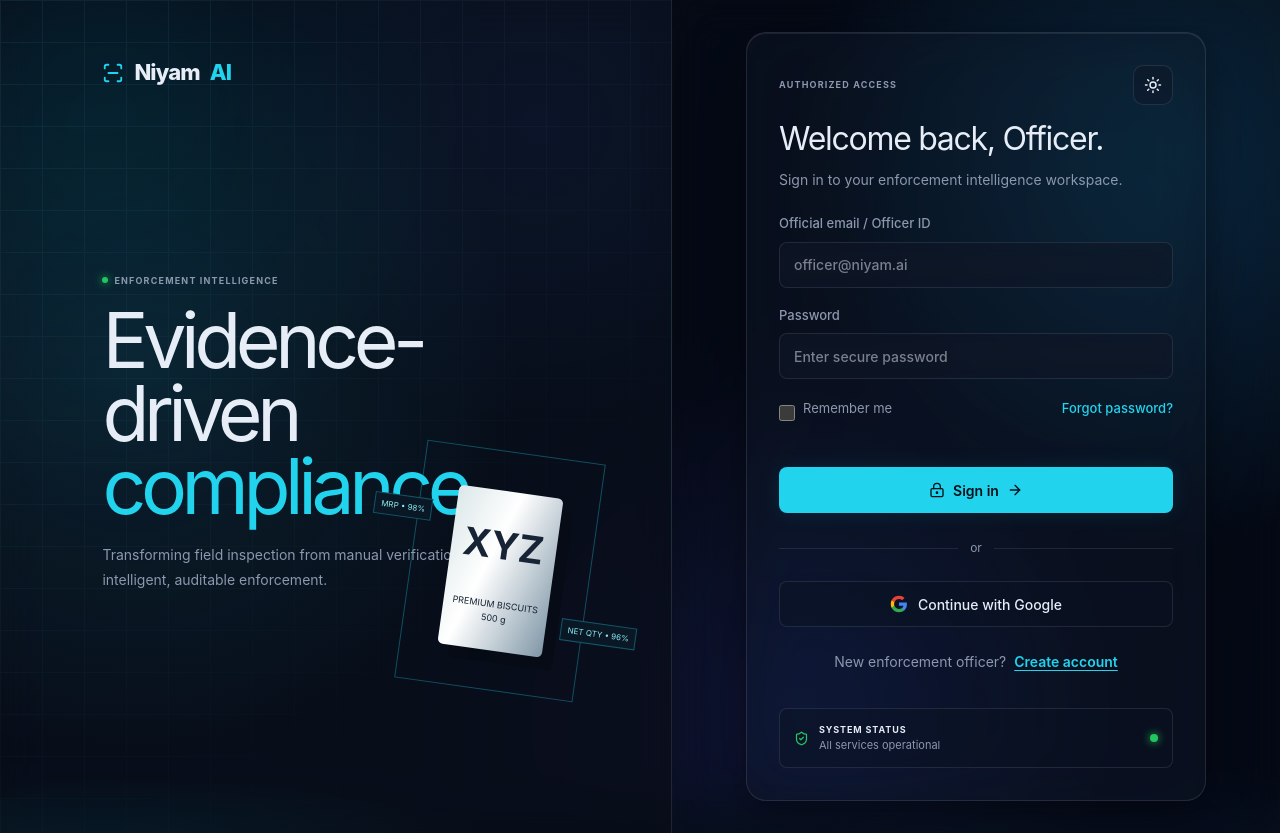
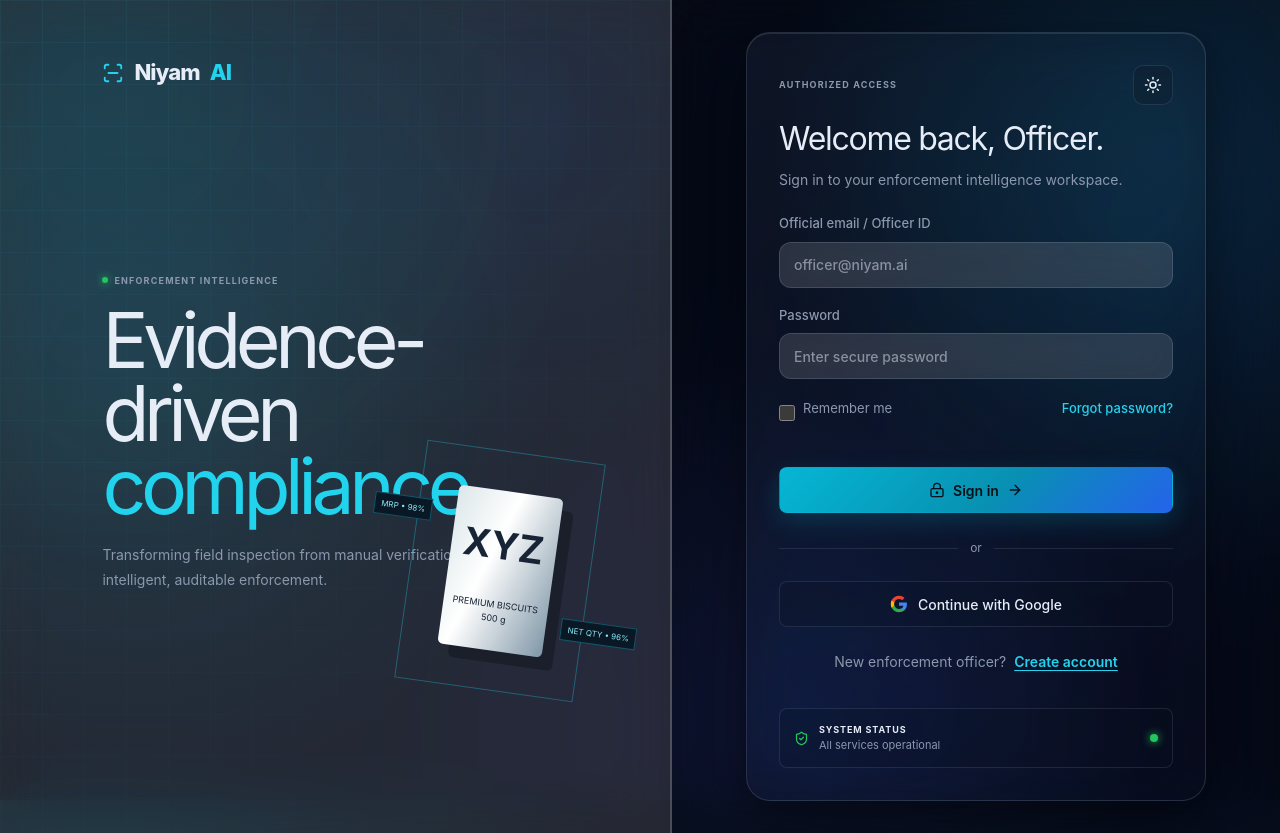
Before and after one commit to Arijit166/NiyamAI, a Next.js app: page /login in a window 1280 px wide. Built offline with nearby package versions, Linux system fonts and the light colour scheme.

Commit message:
Refine translucent light mode UI, made the buttons glow & added hover

```diff
--- a/app/globals.css
+++ b/app/globals.css
@@ -6,11 +6,11 @@
   --background: #f5f7fa;
   --foreground: #172033;
 
-  --card: rgba(255, 255, 255, 0.55);
+  --card: rgba(255, 255, 255, 0.18);
   --card-foreground: #172033;
 
   --muted: #64748b;
-  --border: rgba(148, 163, 184, 0.28);
+  --border: rgba(148, 163, 184, 0.22);
 
   --cyan: #0891b2;
   --blue: #2563eb;
@@ -19,9 +19,9 @@
   --red: #dc2626;
   --purple: #7c3aed;
 
-  --sidebar: rgba(255, 255, 255, 0.48);
-  --surface: rgba(238, 242, 246, 0.48);
-  --elevated: rgba(255, 255, 255, 0.58);
+  --sidebar: rgba(255, 255, 255, 0.12);
+  --surface: rgba(238, 242, 246, 0.10);
+  --elevated: rgba(255, 255, 255, 0.20);
 
   --radius: .75rem;
 }
@@ -31,7 +31,7 @@
   --background: #070b14;
   --foreground: #e7edf7;
 
-  --card: rgba(17, 24, 39, 0.52);
+  --card: rgba(17, 24, 39, 0.30);
   --card-foreground: #e7edf7;
 
   --muted: #8b98ae;
@@ -44,9 +44,9 @@
   --red: #ef4444;
   --purple: #8b5cf6;
 
-  --sidebar: rgba(10, 16, 28, 0.52);
-  --surface: rgba(13, 19, 32, 0.44);
-  --elevated: rgba(21, 29, 46, 0.58);
+  --sidebar: rgba(10, 16, 28, 0.28);
+  --surface: rgba(13, 19, 32, 0.22);
+  --elevated: rgba(21, 29, 46, 0.32);
 
   --radius: .75rem;
 }
@@ -71,45 +71,48 @@
 }
 
 *::-webkit-scrollbar {
-  width: 9px;
-  height: 9px;
+  width: 7px;
+  height: 7px;
 }
 
 *::-webkit-scrollbar-track {
-  background: var(--background);
+  background: transparent;
 }
 
 *::-webkit-scrollbar-thumb {
-  background: var(--border);
-  border: 2px solid var(--background);
+  background: rgba(100, 116, 139, 0.28);
+  border: 2px solid transparent;
   border-radius: 999px;
+  background-clip: padding-box;
 }
 
 *::-webkit-scrollbar-thumb:hover {
-  background: var(--cyan);
+  background: rgba(34, 211, 238, 0.55);
+  background-clip: padding-box;
 }
 
 html {
   background: var(--background);
+  scroll-behavior: smooth;
 }
 
 body {
   margin: 0;
   background:
     radial-gradient(
-      700px circle at 8% 15%,
-      rgba(34, 211, 238, 0.14),
-      transparent 55%
+      800px circle at 8% 12%,
+      rgba(34, 211, 238, 0.11),
+      transparent 62%
     ),
     radial-gradient(
-      650px circle at 88% 25%,
-      rgba(59, 130, 246, 0.10),
-      transparent 55%
+      700px circle at 92% 28%,
+      rgba(59, 130, 246, 0.08),
+      transparent 62%
     ),
     radial-gradient(
-      700px circle at 65% 90%,
-      rgba(124, 58, 237, 0.07),
-      transparent 60%
+      750px circle at 65% 92%,
+      rgba(124, 58, 237, 0.055),
+      transparent 65%
     ),
     var(--background);
   background-attachment: fixed;
@@ -117,6 +120,7 @@ body {
   font-family: var(--font-sans);
   font-size: 14px;
   line-height: 1.5;
+  overflow-x: hidden;
 }
 
 button, input, select, textarea { font: inherit; }
@@ -131,31 +135,49 @@ button:focus-visible, input:focus-visible, select:focus-visible, textarea:focus-
   display: flex;
   background:
     radial-gradient(
-      700px circle at 15% 0%,
-      rgba(34, 211, 238, 0.045),
-      transparent 60%
+      900px circle at 12% 8%,
+      rgba(34, 211, 238, 0.06),
+      transparent 65%
     ),
     radial-gradient(
-      700px circle at 90% 100%,
-      rgba(59, 130, 246, 0.035),
-      transparent 60%
+      800px circle at 90% 90%,
+      rgba(59, 130, 246, 0.055),
+      transparent 65%
     ),
-    var(--background);
+    transparent;
 }
 
 .sidebar {
   width: 258px;
   flex: 0 0 258px;
-  background: var(--sidebar);
-  border-right: 1px solid var(--border);
-  backdrop-filter: blur(20px) saturate(135%);
-  -webkit-backdrop-filter: blur(20px) saturate(135%);
-  box-shadow: 8px 0 35px rgba(0, 0, 0, 0.04);
+
+  background:
+    linear-gradient(
+      180deg,
+      rgba(255, 255, 255, 0.10),
+      rgba(255, 255, 255, 0.035)
+    ),
+    var(--sidebar);
+
+  border-right: 1px solid rgba(255, 255, 255, 0.20);
+
+  backdrop-filter: blur(28px) saturate(150%);
+  -webkit-backdrop-filter: blur(28px) saturate(150%);
+
+  box-shadow:
+    10px 0 45px rgba(15, 23, 42, 0.06),
+    inset -1px 0 0 rgba(255, 255, 255, 0.12);
+
   display: flex;
   flex-direction: column;
   padding: 20px 13px 16px;
   z-index: 20;
-  transition: width .25s ease, transform .25s ease;
+
+  transition:
+    width .25s ease,
+    transform .25s ease,
+    background .3s ease,
+    box-shadow .3s ease;
 }
 
 .sidebar.collapsed {
@@ -209,14 +231,27 @@ button:focus-visible, input:focus-visible, select:focus-visible, textarea:focus-
   display: flex;
   gap: 10px;
   align-items: center;
+
   padding: 11px 10px;
-  background: var(--surface);
-  border: 1px solid var(--border);
-  border-radius: 9px;
+
+  background:
+    linear-gradient(
+      135deg,
+      rgba(255, 255, 255, 0.16),
+      rgba(255, 255, 255, 0.05)
+    );
+
+  border: 1px solid rgba(255, 255, 255, 0.20);
+  border-radius: 14px;
+
   margin: 0 2px 19px;
-  backdrop-filter: blur(14px) saturate(130%);
-  -webkit-backdrop-filter: blur(14px) saturate(130%);
-  box-shadow: 0 6px 20px rgba(0, 0, 0, 0.04);
+
+  backdrop-filter: blur(22px) saturate(145%);
+  -webkit-backdrop-filter: blur(22px) saturate(145%);
+
+  box-shadow:
+    0 10px 30px rgba(15, 23, 42, 0.05),
+    inset 0 1px 0 rgba(255, 255, 255, 0.22);
 }
 
 .workspace-dot {
@@ -278,9 +313,21 @@ nav {
 }
 
 .nav-item.active {
-  background: var(--surface);
+  background:
+    linear-gradient(
+      135deg,
+      rgba(34, 211, 238, 0.12),
+      rgba(34, 211, 238, 0.045)
+    );
+
   color: var(--cyan);
-  box-shadow: inset 2px 0 0 var(--cyan);
+
+  border: 1px solid rgba(34, 211, 238, 0.16);
+  border-radius: 12px;
+
+  box-shadow:
+    inset 0 1px 0 rgba(255, 255, 255, 0.18),
+    0 0 25px rgba(34, 211, 238, 0.05);
 }
 
 .nav-item.accent {
@@ -373,15 +420,30 @@ nav {
 
 .topbar {
   height: 68px;
-  border-bottom: 1px solid var(--border);
+
+  border-bottom: 1px solid rgba(255, 255, 255, 0.18);
+
   display: flex;
   align-items: center;
   justify-content: space-between;
+
   padding: 0 30px;
-  background: var(--elevated);
-  backdrop-filter: blur(20px) saturate(135%);
-  -webkit-backdrop-filter: blur(20px) saturate(135%);
-  box-shadow: 0 8px 30px rgba(0, 0, 0, 0.04);
+
+  background:
+    linear-gradient(
+      180deg,
+      rgba(255, 255, 255, 0.16),
+      rgba(255, 255, 255, 0.055)
+    ),
+    var(--elevated);
+
+  backdrop-filter: blur(28px) saturate(155%);
+  -webkit-backdrop-filter: blur(28px) saturate(155%);
+
+  box-shadow:
+    0 10px 40px rgba(15, 23, 42, 0.055),
+    inset 0 1px 0 rgba(255, 255, 255, 0.22);
+
   position: sticky;
   top: 0;
   z-index: 10;
@@ -556,15 +618,23 @@ main {
 }
 
 .button.primary {
-  background: var(--cyan);
+  background:
+    linear-gradient(
+      135deg,
+      #06b6d4,
+      #0891b2 55%,
+      #2563eb
+    );
   color: #051119;
-  box-shadow: 0 0 22px #22d3ee1c;
+  box-shadow:
+    0 8px 25px rgba(6, 182, 212, 0.20);
 }
 
 .button.primary:hover {
   background: #63eafa;
-  transform: translateY(-1px);
-  box-shadow: 0 0 27px #22d3ee36;
+  transform: translateY(-2px);
+  box-shadow:
+    0 12px 35px rgba(6, 182, 212, 0.28);
 }
 
 .button.secondary, .button.ghost {
@@ -639,14 +709,60 @@ main {
 
 .stat-card,
 .panel {
-  background: var(--card);
-  border: 1px solid var(--border);
-  border-radius: 10px;
-  backdrop-filter: blur(18px) saturate(135%);
-  -webkit-backdrop-filter: blur(18px) saturate(135%);
+  background:
+    linear-gradient(
+      135deg,
+      rgba(255, 255, 255, 0.10),
+      rgba(255, 255, 255, 0.025)
+    ),
+    var(--card);
+
+  border: 1px solid rgba(255, 255, 255, 0.16);
+  border-radius: 16px;
+
+  backdrop-filter: blur(26px) saturate(150%);
+  -webkit-backdrop-filter: blur(26px) saturate(150%);
+
   box-shadow:
-    0 12px 35px rgba(0, 0, 0, 0.045),
-    inset 0 1px 0 rgba(255, 255, 255, 0.05);
+    0 18px 50px rgba(15, 23, 42, 0.045),
+    0 4px 14px rgba(15, 23, 42, 0.02),
+    inset 0 1px 0 rgba(255, 255, 255, 0.30);
+
+  transition:
+    transform .25s ease,
+    box-shadow .25s ease,
+    border-color .25s ease,
+    background .3s ease;
+}
+
+.dark .stat-card,
+.dark .panel {
+  background:
+    linear-gradient(
+      135deg,
+      rgba(255, 255, 255, 0.18),
+      rgba(255, 255, 255, 0.055)
+    ),
+    var(--card);
+
+  border-color: rgba(255, 255, 255, 0.22);
+
+  box-shadow:
+    0 18px 50px rgba(15, 23, 42, 0.07),
+    0 4px 14px rgba(15, 23, 42, 0.035),
+    inset 0 1px 0 rgba(255, 255, 255, 0.42);
+}
+
+.stat-card:hover,
+.panel:hover {
+  transform: translateY(-2px);
+
+  border-color: rgba(34, 211, 238, 0.18);
+
+  box-shadow:
+    0 24px 60px rgba(15, 23, 42, 0.10),
+    0 6px 18px rgba(15, 23, 42, 0.04),
+    inset 0 1px 0 rgba(255, 255, 255, 0.48);
 }
 
 .stat-card {
@@ -721,13 +837,29 @@ main {
 
 .hero-inspection {
   min-height: 300px;
-  background: var(--card);
-  border: 1px solid var(--border);
-  border-radius: 10px;
+
+  background:
+    linear-gradient(
+      135deg,
+      rgba(255, 255, 255, 0.16),
+      rgba(255, 255, 255, 0.045)
+    ),
+    var(--card);
+
+  border: 1px solid rgba(255, 255, 255, 0.20);
+  border-radius: 18px;
+
   position: relative;
   overflow: hidden;
   display: flex;
   padding: 29px;
+
+  backdrop-filter: blur(26px) saturate(150%);
+  -webkit-backdrop-filter: blur(26px) saturate(150%);
+
+  box-shadow:
+    0 20px 55px rgba(15, 23, 42, 0.07),
+    inset 0 1px 0 rgba(255, 255, 255, 0.38);
 }
 
 .hero-grid {
@@ -2887,7 +3019,9 @@ tbody tr:hover {
 .auth-visual {
   position: relative;
   overflow: hidden;
+
   padding: 56px 8vw;
+
   display: flex;
   flex-direction: column;
   justify-content: space-between;
@@ -2896,18 +3030,22 @@ tbody tr:hover {
     radial-gradient(
       650px circle at 20% 45%,
       rgba(34, 211, 238, 0.10),
-      transparent 60%
+      transparent 65%
     ),
     radial-gradient(
       500px circle at 80% 15%,
       rgba(59, 130, 246, 0.07),
-      transparent 60%
+      transparent 65%
     ),
-    var(--sidebar);
-
-  backdrop-filter: blur(20px) saturate(140%);
-  -webkit-backdrop-filter: blur(20px) saturate(140%);
-  border-right: 1px solid var(--border);
+    rgba(255, 255, 255, 0.12);
+
+  backdrop-filter: blur(28px) saturate(150%);
+  -webkit-backdrop-filter: blur(28px) saturate(150%);
+
+  border-right: 1px solid rgba(255, 255, 255, 0.18);
+
+  box-shadow:
+    inset -1px 0 0 rgba(255, 255, 255, 0.18);
 }
 
 .auth-grid {
@@ -3020,38 +3158,39 @@ tbody tr:hover {
 .auth-panel {
   display: grid;
   place-items: center;
+
   padding: 32px;
 
   background:
     radial-gradient(
-      600px circle at 85% 18%,
+      650px circle at 85% 18%,
+      rgba(34, 211, 238, 0.09),
+      transparent 65%
+    ),
+    radial-gradient(
+      550px circle at 20% 85%,
+      rgba(59, 130, 246, 0.06),
+      transparent 65%
+    ),
+    rgba(255, 255, 255, 0.10);
+
+  backdrop-filter: blur(28px) saturate(150%);
+  -webkit-backdrop-filter: blur(28px) saturate(150%);
+}
+
+.dark .auth-panel {
+  background:
+    radial-gradient(
+      650px circle at 85% 18%,
       rgba(34, 211, 238, 0.10),
       transparent 65%
     ),
     radial-gradient(
-      500px circle at 20% 85%,
-      rgba(59, 130, 246, 0.07),
-      transparent 65%
-    ),
-    rgba(255, 255, 255, 0.20);
-
-  backdrop-filter: blur(22px) saturate(145%);
-  -webkit-backdrop-filter: blur(22px) saturate(145%);
-}
-
-.dark .auth-panel {
-  background:
-    radial-gradient(
-      600px circle at 85% 18%,
-      rgba(34, 211, 238, 0.10),
-      transparent 65%
-    ),
-    radial-gradient(
-      500px circle at 20% 85%,
+      550px circle at 20% 85%,
       rgba(59, 130, 246, 0.08),
       transparent 65%
     ),
-    rgba(7, 11, 20, 0.24);
+    rgba(7, 11, 20, 0.16);
 }
 
 .auth-card {
@@ -3060,32 +3199,44 @@ tbody tr:hover {
   background:
     linear-gradient(
       135deg,
-      rgba(255, 255, 255, 0.48),
-      rgba(255,255,255,0.22)
+      rgba(255, 255, 255, 0.20),
+      rgba(255, 255, 255, 0.045)
     );
-  border: 1px solid rgba(255, 255, 255, 0.48);
-  border-radius: 20px;
+
+  border: 1px solid rgba(255, 255, 255, 0.28);
+  border-radius: 24px;
 
   padding: 32px;
 
-  backdrop-filter: blur(30px) saturate(170%);
-  -webkit-backdrop-filter: blur(30px) saturate(170%);
+  backdrop-filter: blur(32px) saturate(170%);
+  -webkit-backdrop-filter: blur(32px) saturate(170%);
 
   box-shadow:
-    0 25px 70px rgba(15, 23, 42, 0.13),
-    0 8px 25px rgba(15, 23, 42, 0.07),
-    inset 0 1px 0 rgba(255, 255, 255, 0.85),
-    inset 0 -1px 0 rgba(148, 163, 184, 0.12);
+    0 30px 80px rgba(15, 23, 42, 0.09),
+    0 8px 25px rgba(15, 23, 42, 0.035),
+    inset 0 1px 0 rgba(255, 255, 255, 0.55);
+
+  transition:
+    background .3s ease,
+    border-color .3s ease,
+    box-shadow .3s ease,
+    transform .25s ease;
 }
 
 .dark .auth-card {
-  background: rgba(17, 24, 39, 0.42);
-  border-color: rgba(148, 163, 184, 0.18);
+  background:
+    linear-gradient(
+      135deg,
+      rgba(30, 41, 59, 0.38),
+      rgba(15, 23, 42, 0.16)
+    );
+
+  border-color: rgba(148, 163, 184, 0.20);
 
   box-shadow:
-    0 25px 70px rgba(0, 0, 0, 0.32),
-    0 8px 25px rgba(0, 0, 0, 0.18),
-    inset 0 1px 0 rgba(255, 255, 255, 0.08);
+    0 30px 80px rgba(0, 0, 0, 0.38),
+    0 8px 25px rgba(0, 0, 0, 0.20),
+    inset 0 1px 0 rgba(255, 255, 255, 0.10);
 }
 
 .auth-card h2 {
@@ -3113,21 +3264,38 @@ tbody tr:hover {
   display: block;
   width: 100%;
   height: 46px;
+
   margin-top: 8px;
   padding: 0 14px;
+
   font-size: 14px;
-  border: 1px solid var(--border);
-  border-radius: 8px;
-  background: var(--card);
-  backdrop-filter: blur(10px);
-  -webkit-backdrop-filter: blur(10px);
+
+  border: 1px solid rgba(148, 163, 184, 0.24);
+  border-radius: 12px;
+
+  background: rgba(255, 255, 255, 0.12);
+
+  backdrop-filter: blur(16px);
+  -webkit-backdrop-filter: blur(16px);
+
   color: var(--foreground);
+
   outline: 0;
-  transition: border-color .2s;
+
+  transition:
+    background .2s ease,
+    border-color .2s ease,
+    box-shadow .2s ease;
 }
 
 .auth-card input:focus {
-  border-color: var(--cyan);
+  background: rgba(255, 255, 255, 0.18);
+
+  border-color: rgba(34, 211, 238, 0.55);
+
+  box-shadow:
+    0 0 0 3px rgba(34, 211, 238, 0.08),
+    0 0 25px rgba(34, 211, 238, 0.07);
 }
 
 .auth-options {
@@ -3402,10 +3570,34 @@ tbody tr:hover {
   }
 
   .search-box {
-    width: auto;
-    flex: 1;
-    max-width: 330px;
-    margin-left: 8px;
+    width: min(390px, 35vw);
+    height: 36px;
+
+    display: flex;
+    align-items: center;
+    gap: 9px;
+
+    background:
+      linear-gradient(
+        135deg,
+        rgba(255, 255, 255, 0.16),
+        rgba(255, 255, 255, 0.055)
+      ),
+      var(--card);
+
+    backdrop-filter: blur(20px) saturate(145%);
+    -webkit-backdrop-filter: blur(20px) saturate(145%);
+
+    border: 1px solid rgba(255, 255, 255, 0.20);
+    border-radius: 12px;
+
+    padding: 0 10px;
+    color: var(--muted);
+
+    transition:
+      border-color .2s ease,
+      box-shadow .2s ease,
+      background .2s ease;
   }
 
   .top-actions {
@@ -3607,9 +3799,20 @@ tbody tr:hover {
     right: 10px;
     bottom: 10px;
     height: 59px;
-    background: var(--elevated);
-    border: 1px solid var(--border);
-    border-radius: 12px;
+    background:
+      linear-gradient(
+        135deg,
+      rgba(255, 255, 255, 0.18),
+      rgba(255, 255, 255, 0.06)
+      ),
+      var(--elevated);
+    border: 1px solid rgba(255, 255, 255, 0.22);
+    border-radius: 18px;
+    box-shadow:
+      0 18px 45px rgba(15, 23, 42, 0.14),
+      inset 0 1px 0 rgba(255, 255, 255, 0.30);
+    backdrop-filter: blur(24px) saturate(150%);
+    -webkit-backdrop-filter: blur(24px) saturate(150%);
     box-shadow: 0 10px 35px #0009;
     justify-content: space-around;
     backdrop-filter: blur(16px);
```
